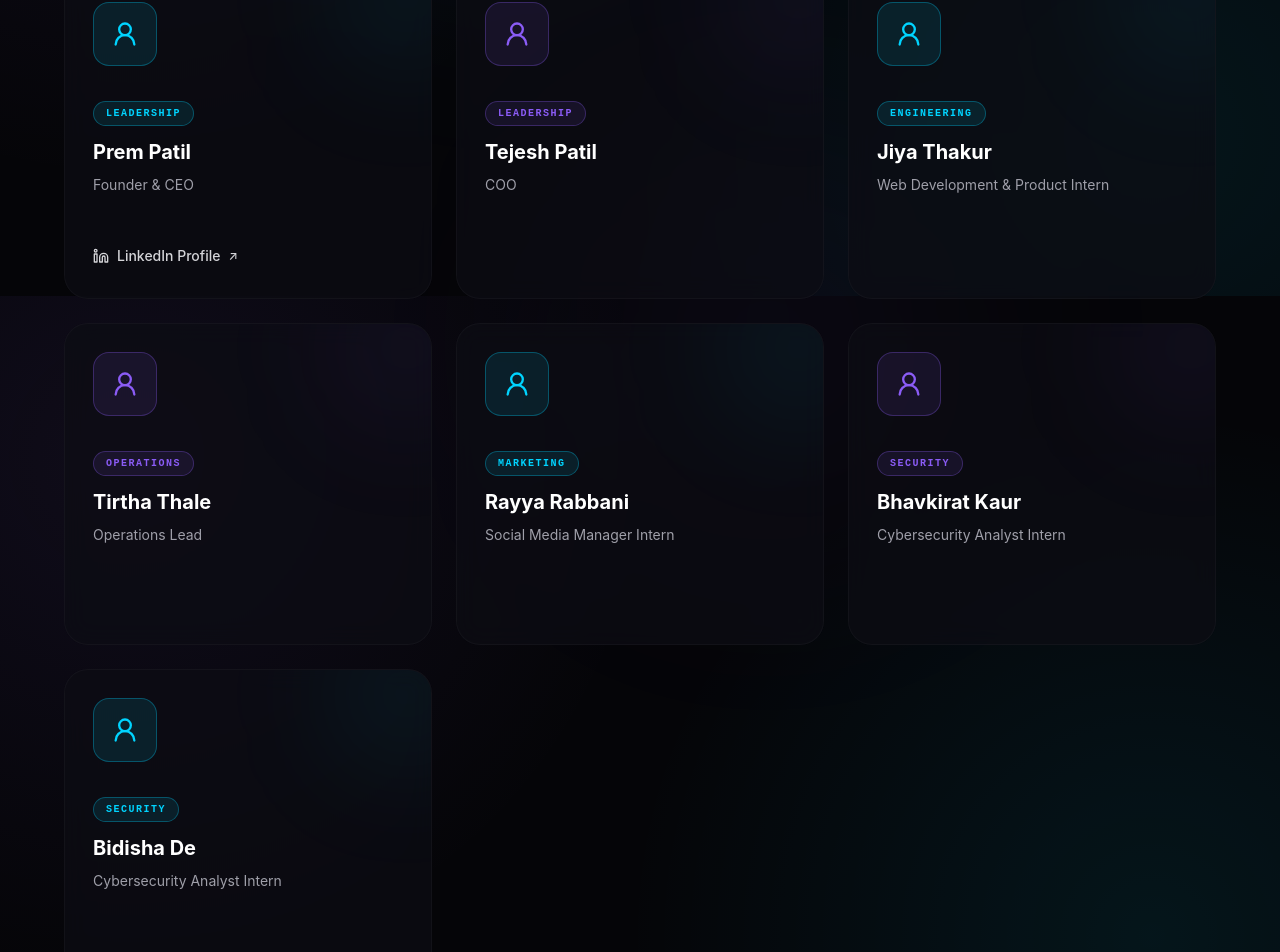
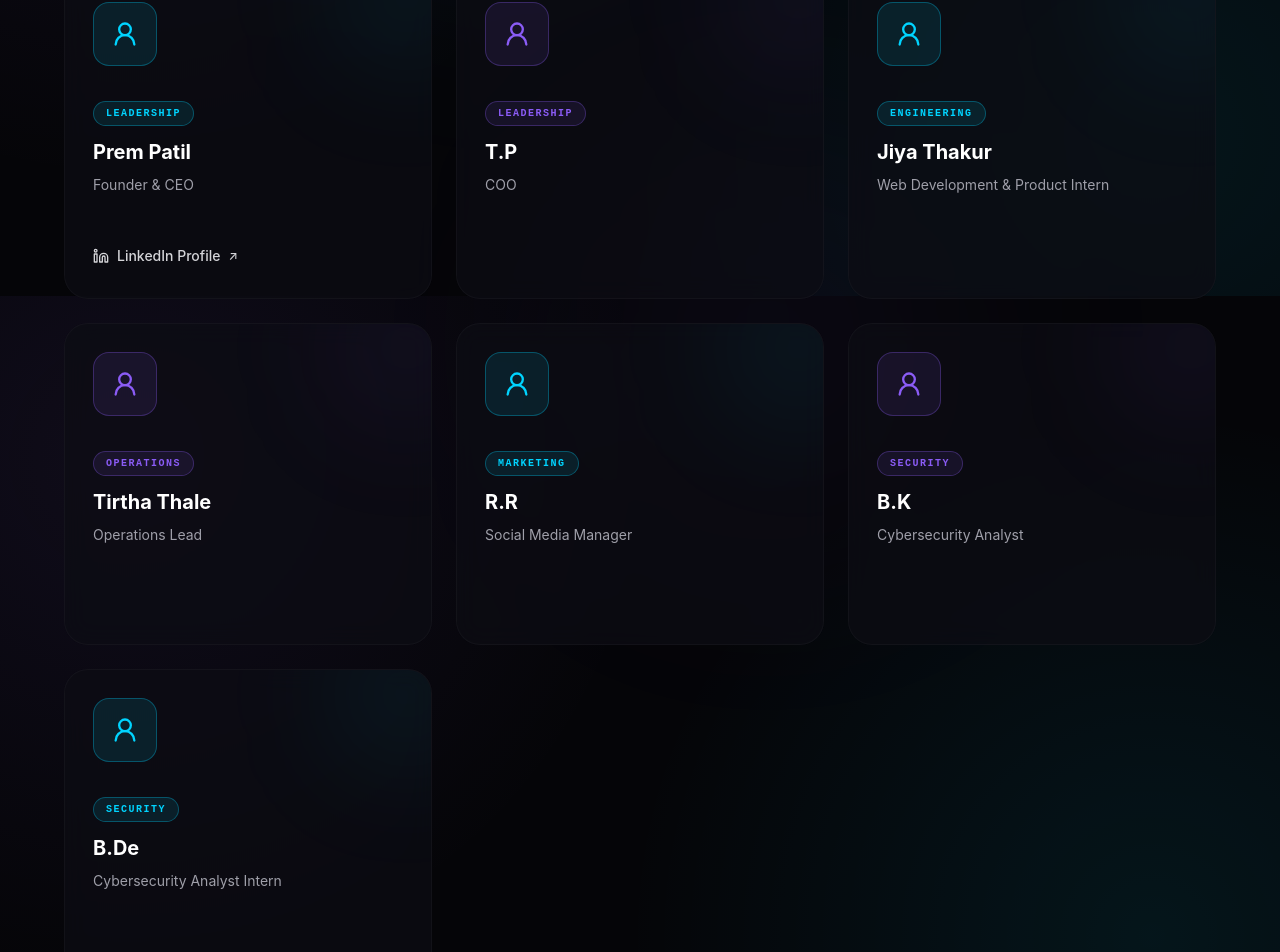
Before and after one commit to RedDoraLabs/reddoralabs.com, a Next.js app: page /team in a window 1280 px wide. Shown: the part 504-1456 px from the top of the page. Built offline with nearby package versions, Linux system fonts and the light colour scheme.

Commit message:
Update TeamClient.tsx

```diff
--- a/src/app/team/TeamClient.tsx
+++ b/src/app/team/TeamClient.tsx
@@ -12,7 +12,7 @@ const teamMembers = [
     accent: "cyan",
   },
   {
-    name: "Tejesh Patil",
+    name: "T.P",
     role: "COO",
     department: "Leadership",
     accent: "purple",
@@ -30,19 +30,19 @@ const teamMembers = [
     accent: "purple",
   },
   {
-    name: "Rayya Rabbani",
-    role: "Social Media Manager Intern",
+    name: "R.R",
+    role: "Social Media Manager",
     department: "Marketing",
     accent: "cyan",
   },
   {
-    name: "Bhavkirat Kaur",
-    role: "Cybersecurity Analyst Intern",
+    name: "B.K",
+    role: "Cybersecurity Analyst",
     department: "Security",
     accent: "purple",
   },
   {
-    name: "Bidisha De",
+    name: "B.De",
     role: "Cybersecurity Analyst Intern",
     department: "Security",
     accent: "cyan",
```
